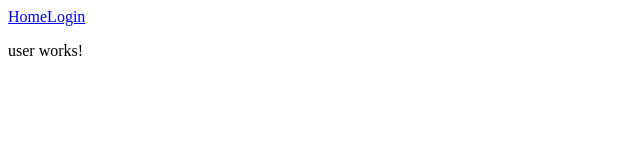
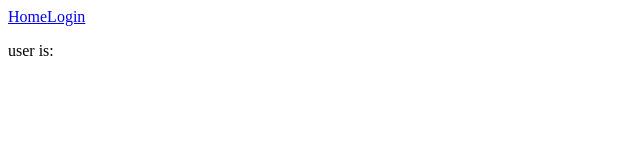
Before and after one commit to FranciscoResendes/book-catalog, an Angular app in the folder frontend/: page /user in a window 1280 px wide. Shown: the top 160 px of the page, without its empty margins (0-640 px from the left). Built offline with nearby package versions, Linux system fonts and the light colour scheme.

Commit message:
updated user component to show current user

```diff
--- a/frontend/src/app/user/user.component.html
+++ b/frontend/src/app/user/user.component.html
@@ -1 +1 @@
-<p>user works!</p>
+<p>user is: {{this.currentUser?.username}}</p>
--- a/frontend/src/app/user/user.component.ts
+++ b/frontend/src/app/user/user.component.ts
@@ -1,4 +1,7 @@
 import { Component } from '@angular/core';
+import { User } from '../User';
+import { ApiService } from '../api.service';
+import { AuthService } from '../auth.service';
 
 @Component({
   selector: 'app-user',
@@ -6,5 +9,18 @@ import { Component } from '@angular/core';
   styleUrls: ['./user.component.css']
 })
 export class UserComponent {
+  public currentUser?: User = undefined;
+
+  constructor(private apiServ: ApiService, private authServ: AuthService) {}
+
+  ngOnInit() {
+    const token = this.authServ.isLoggedIn();
+    if(token){
+      this.apiServ.getUserInfo(token).subscribe(response => {
+        this.currentUser = response;
+        console.log(this.currentUser);
+      });
+    }
+    }
 
 }
```
